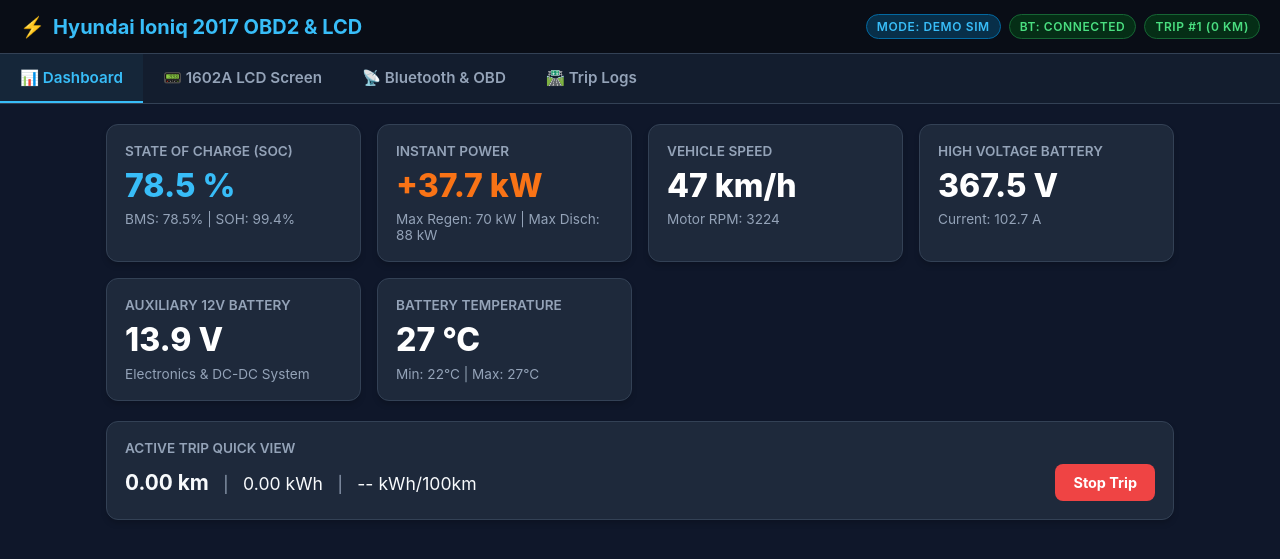
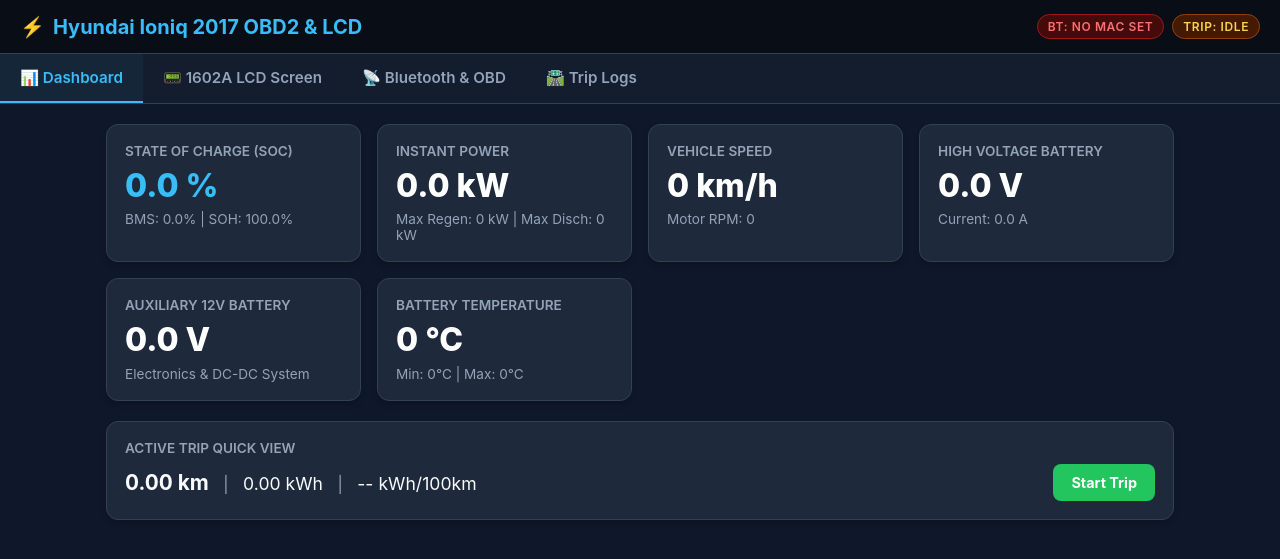
Before and after one commit to rtivolle/ioniq-obd-lcd, a Flask app: page / in a window 1280 px wide. Shown: the top 559 px of the page. Run offline with Flask 3, Linux system fonts and the light colour scheme.

Commit message:
refactor: remove simulation mode, strictly real OBD2 operations

```diff
--- a/config.py
+++ b/config.py
@@ -12,7 +12,6 @@ DEFAULT_CONFIG = {
     "bluetooth_name": "",
     "bluetooth_pin": "1234",
     "auto_connect": True,
-    "simulation_mode": True,  # Default to simulation until user connects their adapter
     "lcd_auto_cycle": True,
     "lcd_cycle_seconds": 4,
     "lcd_line1": "soc",
--- a/ioniq_obd.py
+++ b/ioniq_obd.py
@@ -207,76 +207,5 @@ class IoniqOBD:
             self.data.connected = False
             self.data.status_text = f"Error: {e}"
 
-        return self.data
-
-
-class SimulatorIoniqOBD:
-    """Simulates realistic Hyundai Ioniq driving data for testing without car/OBD adapter."""
-
-    def __init__(self):
-        self.data = IoniqData()
-        self.data.connected = True
-        self.data.soc_bms = 78.5
-        self.data.soc_display = 78.0
-        self.data.battery_voltage = 368.5
-        self.data.aux_voltage = 14.1
-        self.data.soh = 99.4
-        self.data.max_charge_power_kw = 70.0
-        self.data.max_discharge_power_kw = 88.0
-        self.data.battery_max_temp = 24
-        self.data.battery_min_temp = 22
-        self.data.cum_energy_charged_kwh = 1420.5
-        self.data.cum_energy_discharged_kwh = 1385.2
-        self.data.status_text = "Simulation Active"
-        self._step = 0
-
-    def initialize_elm327(self) -> bool:
-        self.data.connected = True
-        self.data.status_text = "Simulation Ready"
-        return True
-
-    def query_all(self) -> IoniqData:
-        self._step += 1
-        t = self._step * 0.5
-        now = time.time()
-        self.data.timestamp = now
-
-        # Simulate vehicle driving profile (accelerating, cruising, regenerating)
-        cycle = (math.sin(t / 8.0) + math.sin(t / 3.0)) / 2.0
-        speed = max(0.0, cycle * 55.0 + 35.0)
-        self.data.speed_kmh = round(speed, 1)
-        self.data.motor_rpm = int(speed * 68)
-
-        # Acceleration vs regen
-        accel = math.cos(t / 8.0)
-        if accel > 0.1:
-            # Consuming power
-            power = accel * 35.0 + 3.0
-            current = (power * 1000.0) / self.data.battery_voltage
-        elif accel < -0.1:
-            # Regenerative braking
-            power = accel * 22.0
-            current = (power * 1000.0) / self.data.battery_voltage
-        else:
-            power = 1.2
-            current = (power * 1000.0) / self.data.battery_voltage
-
-        self.data.battery_power_kw = round(power, 2)
-        self.data.battery_current = round(current, 1)
-
-        # Battery voltage responds to load
-        base_v = 360.0 + (self.data.soc_bms / 100.0) * 20.0
-        voltage_drop = current * 0.08
-        self.data.battery_voltage = round(base_v - voltage_drop, 1)
-
-        # Very slowly drain battery or regen
-        self.data.soc_bms = max(5.0, min(100.0, self.data.soc_bms - (power * 0.00015)))
-        self.data.soc_display = round(self.data.soc_bms, 1)
-
-        # Minor aux voltage and temperature variations
-        self.data.aux_voltage = round(13.9 + 0.3 * math.sin(t / 20.0), 1)
-        self.data.battery_max_temp = 24 + int(abs(current) / 30.0)
-        self.data.connected = True
-        self.data.status_text = "Simulation OK"
 
         return self.data
--- a/main.py
+++ b/main.py
@@ -15,7 +15,7 @@ from flask import Flask, Response, jsonify, render_template, request
 # Import local modules
 from bluetooth_manager import BluetoothManager, BluetoothSerialConnection
 from config import load_config, save_config
-from ioniq_obd import IoniqData, IoniqOBD, SimulatorIoniqOBD
+from ioniq_obd import IoniqData, IoniqOBD
 from lcd_driver import LCDDriver
 from trip_logger import TripLogger
 
@@ -29,11 +29,10 @@ logger = logging.getLogger("ioniq_main")
 config = load_config()
 lcd = LCDDriver()
 trip_logger = TripLogger()
-sim_obd = SimulatorIoniqOBD()
 
-bt_conn: Optional = None
+bt_conn: Optional[BluetoothSerialConnection] = None
 live_obd: Optional[IoniqOBD] = None
-current_data: IoniqData = IoniqData()
+current_data: IoniqData = IoniqData(connected=False, status_text="Starting OBD...")
 data_lock = threading.Lock()
 running = True
 
@@ -45,25 +44,10 @@ app = Flask(__name__, template_folder="/home/rtivolle/ioniq_obd/templates")
 # -------------------------------------------------------------
 
 def obd_worker():
-    """Background worker to query OBD-II adapter or run simulator."""
+    """Background worker to query real OBD-II adapter over Bluetooth."""
     global current_data, bt_conn, live_obd, running
 
-    sim_obd.initialize_elm327()
-
     while running:
-        sim_mode = config.get("simulation_mode", True)
-        if sim_mode:
-            try:
-                sim_data = sim_obd.query_all()
-                with data_lock:
-                    current_data = sim_data
-                trip_logger.record_sample(sim_data.to_dict(), auto_manage=config.get("trip_auto_record", True))
-            except Exception as e:
-                logger.error("Simulation error: %s", e)
-            time.sleep(0.5)
-            continue
-
-        # Live OBD2 Mode
         mac = config.get("bluetooth_mac", "").strip()
         if not mac:
             with data_lock:
@@ -215,7 +199,6 @@ def api_bluetooth_connect():
     config["bluetooth_name"] = name or mac
     config["bluetooth_pin"] = pin
     config["auto_connect"] = True
-    config["simulation_mode"] = False
     save_config(config)
 
     # Attempt RFCOMM connection
--- a/templates/index.html
+++ b/templates/index.html
@@ -91,7 +91,6 @@
   <header>
     <h1><span>⚡</span> Hyundai Ioniq 2017 OBD2 & LCD</h1>
     <div class="status-badges">
-      <span id="badge-mode" class="badge badge-info">Mode: Live</span>
       <span id="badge-bt" class="badge badge-danger">BT: Disconnected</span>
       <span id="badge-trip" class="badge badge-warning">Trip: Idle</span>
     </div>
@@ -239,17 +238,6 @@
 
         <div class="switch-container">
           <div>
-            <strong>Simulation / Demo Mode</strong>
-            <div style="color: var(--text-muted); font-size: 0.85rem;">Simulates live Hyundai Ioniq driving data without needing car connection</div>
-          </div>
-          <label class="switch">
-            <input type="checkbox" id="cfg-sim-mode" onchange="updateSimMode()">
-            <span class="slider"></span>
-          </label>
-        </div>
-
-        <div class="switch-container">
-          <div>
             <strong>Auto-Connect on Startup</strong>
             <div style="color: var(--text-muted); font-size: 0.85rem;">Automatically reconnects to remembered OBD adapter on boot</div>
           </div>
@@ -371,15 +359,6 @@
         const lcd = data.lcd || {};
 
         // Badges
-        const bMode = document.getElementById('badge-mode');
-        if (cfg.simulation_mode) {
-          bMode.innerText = "Mode: Demo Sim";
-          bMode.className = "badge badge-info";
-        } else {
-          bMode.innerText = "Mode: Live OBD2";
-          bMode.className = "badge badge-success";
-        }
-
         const bBt = document.getElementById('badge-bt');
         if (obd.connected) {
           bBt.innerText = "BT: Connected";
@@ -452,7 +431,6 @@
     async function loadConfig() {
       const res = await fetch('/api/config');
       const cfg = await res.json();
-      document.getElementById('cfg-sim-mode').checked = cfg.simulation_mode;
       document.getElementById('cfg-auto-connect').checked = cfg.auto_connect;
       document.getElementById('cfg-pin').value = cfg.bluetooth_pin || "1234";
       document.getElementById('lcd-auto-cycle').checked = cfg.lcd_auto_cycle;
@@ -490,16 +468,6 @@
     async function clearLCD() {
       await fetch('/api/lcd/clear', { method: 'POST' });
       showToast("Screen cleared");
-    }
-
-    async function updateSimMode() {
-      const val = document.getElementById('cfg-sim-mode').checked;
-      await fetch('/api/config', {
-        method: 'POST',
-        headers: {'Content-Type': 'application/json'},
-        body: JSON.stringify({ simulation_mode: val })
-      });
-      showToast(val ? "Simulator mode enabled" : "Live OBD2 mode enabled");
     }
 
     async function updateAutoConnect() {
```
Also changed, not shown: README.md.
